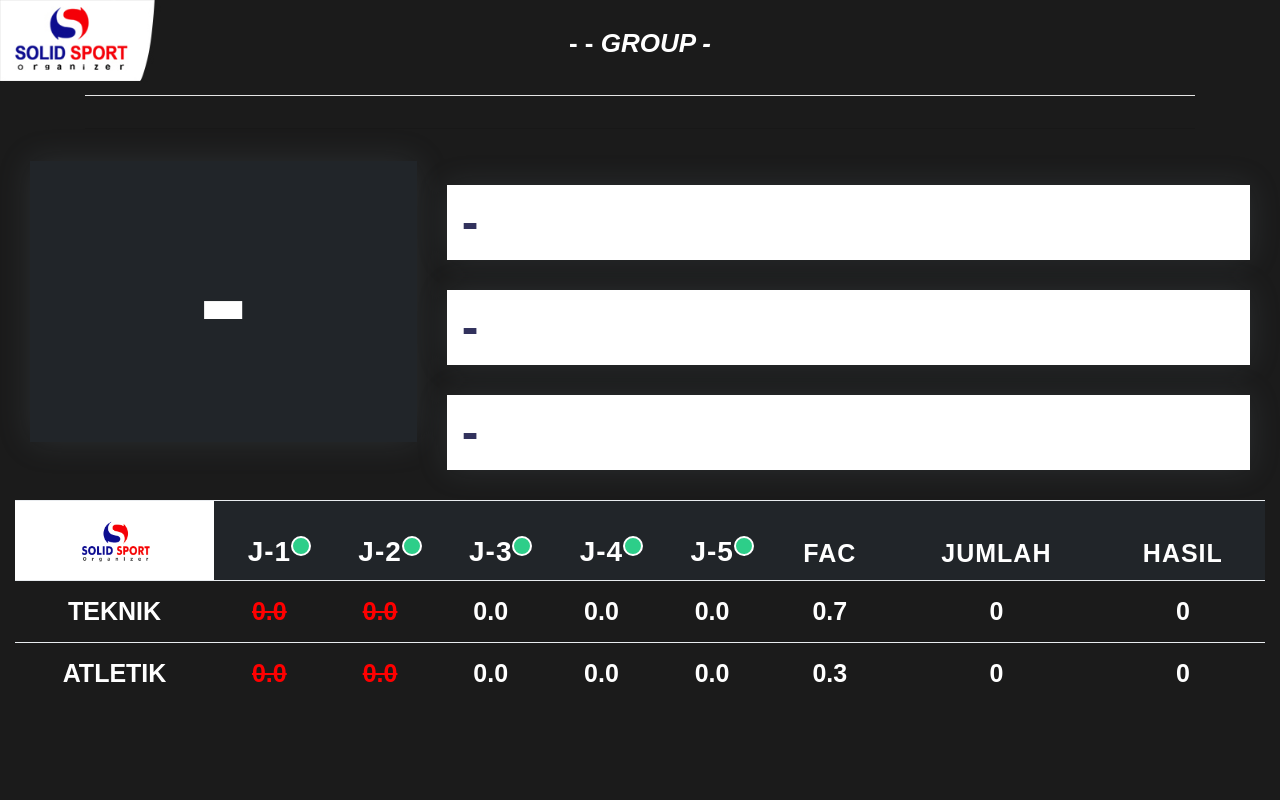
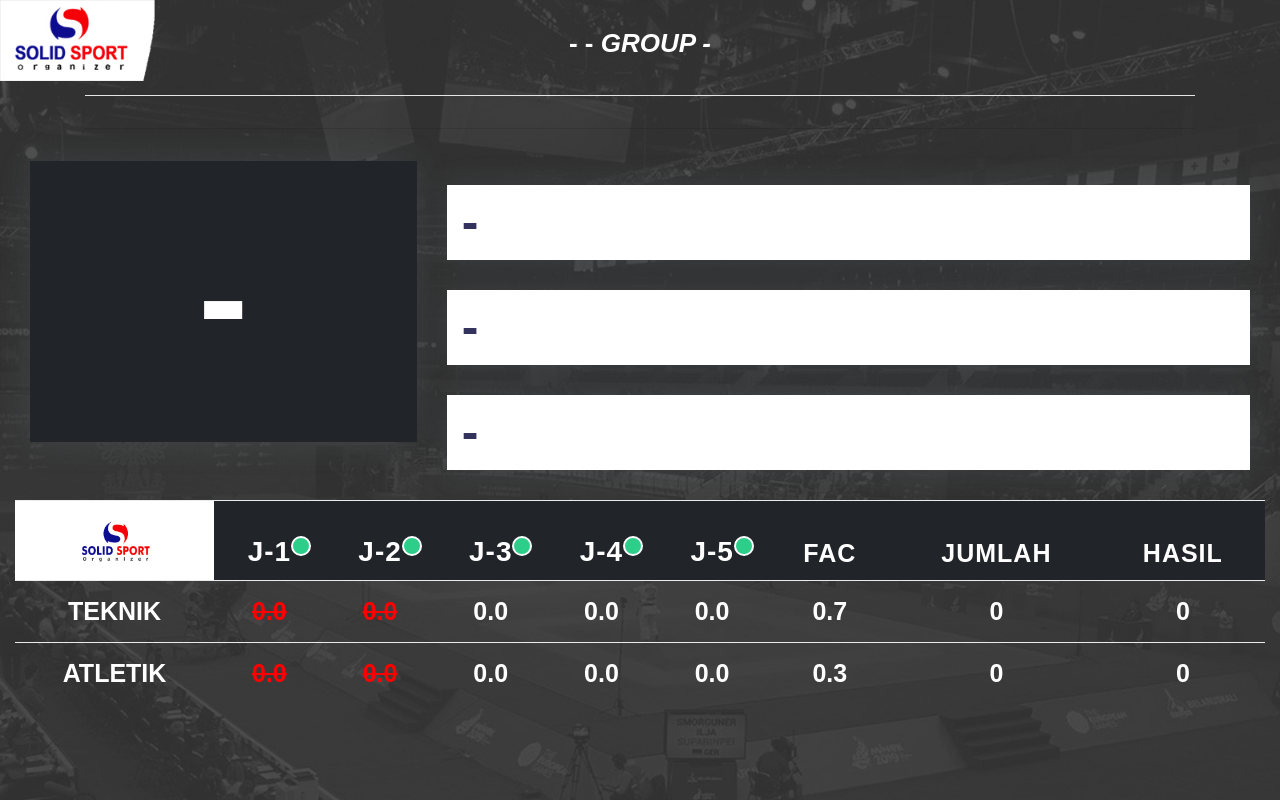
Before and after one commit to Abyravka90/SOLIDSPORT, a PHP site: page /modul/scoreboard/scoreboard.php in a window 1280 px wide. Run offline with PHP 8.4, Linux system fonts and the light colour scheme; data comes from the database, SQL or seed files in the repository; style sheets or scripts are compiled from the project's sources; some web fonts are replaced.

Commit message:
added background in scoreboard

```diff
--- a/modul/scoreboard/scoreboard.php
+++ b/modul/scoreboard/scoreboard.php
@@ -35,7 +35,7 @@ $sqlNilai3 = mysqli_query($conn, "SELECT `namaJuri`, `nilaiTeknik`, `nilaiAtleti
 include '../../config/prosesPerhitungan.php';
 ?>
 
-<body style="position:fixed; width: 100%; height: 100%;background:url('../../assets/img/banner3.jpg');background-repeat: no-repeat;background-size: cover;">
+<body style="position:fixed; width: 100%; height: 100%;background:url('../../assets/img/banner9.jpg');background-repeat: no-repeat;background-size: cover;">
     <div class="container mt-2">
         <div class="row">
             <div class="col-md-12 col-lg-12 col-xl-12">
```
